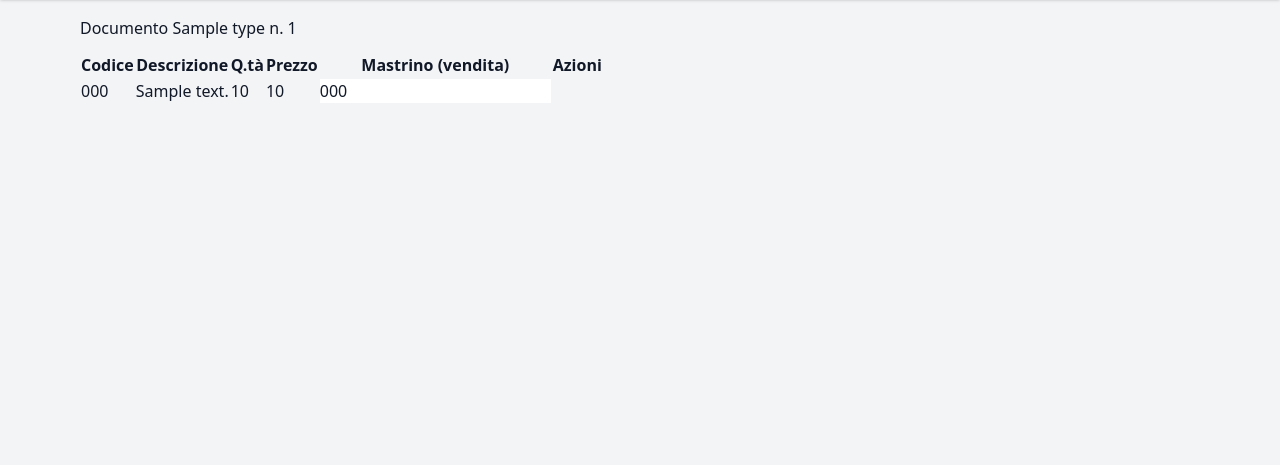
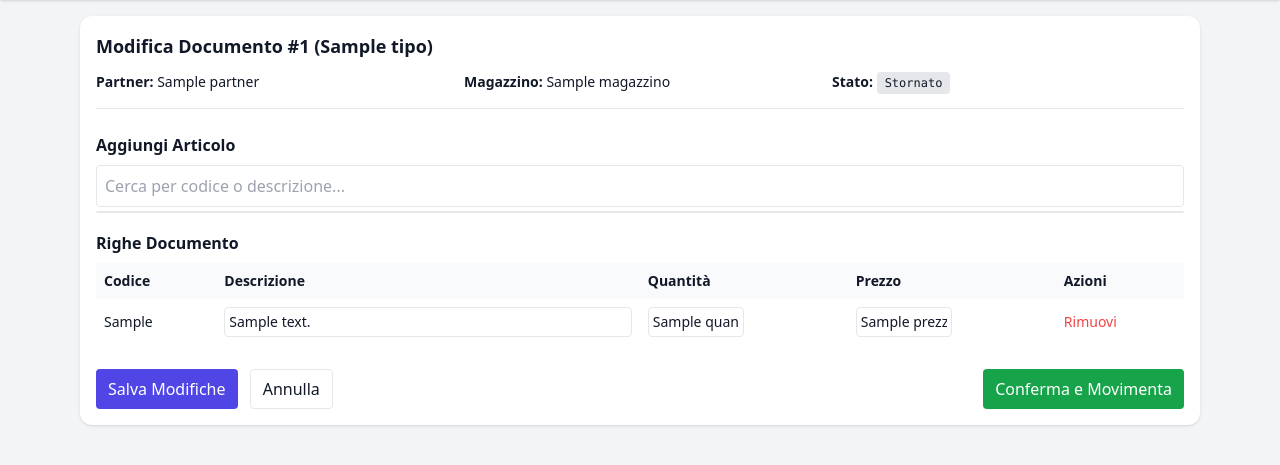
Before and after one commit to acgclimaservice/magazzino, a Flask app: template app/templates/document_edit.html in a window 1280 px wide. Shown: the part 96-561 px from the top of the page. Run offline with Flask 3, Linux system fonts and the light colour scheme; the template is opened without the code that fills it: most values are stand-ins (such as "Sample title", 1, 10 or a date in 2020); some libraries are stand-ins or nearby versions.

Commit message:
Update document_edit.html

```diff
--- a/app/templates/document_edit.html
+++ b/app/templates/document_edit.html
@@ -1,49 +1,189 @@
+{% extends "_base.html" %}
+{% block title %}Modifica Documento #{{ doc.id }}{% endblock %}
 
-{% extends "_base.html" %}
 {% block content %}
-<h1>Documento {{ doc.type }} n. {{ doc.number }}</h1>
-<table class="table">
-  <thead><tr><th>Codice</th><th>Descrizione</th><th>Q.tà</th><th>Prezzo</th><th>Mastrino ({{ 'acquisto' if doc.type=='IN' else 'vendita' }})</th><th>Azioni</th></tr></thead>
-  <tbody>
-    {% for ln in doc.lines %}
+<div class="bg-white p-4 rounded-xl shadow">
+  <h1 class="text-lg font-semibold mb-3">Modifica Documento #{{ doc.id }} ({{ doc.tipo }})</h1>
+
+  <!-- Dettagli Documento -->
+  <div class="grid md:grid-cols-3 gap-4 text-sm mb-6 border-b pb-4">
+    <div><strong>Partner:</strong> {{ doc.partner.nome }}</div>
+    <div><strong>Magazzino:</strong> {{ doc.magazzino.nome }}</div>
+    <div><strong>Stato:</strong> <span class="font-mono text-xs px-2 py-1 rounded bg-gray-200">{{ doc.status }}</span></div>
+  </div>
+
+  <!-- Aggiunta Righe Articolo -->
+  <div class="mb-6">
+    <h2 class="font-semibold mb-2">Aggiungi Articolo</h2>
+    <div class="relative">
+      <input type="text" id="articleSearchInput" class="border rounded p-2 w-full" placeholder="Cerca per codice o descrizione...">
+      <div id="searchResults" class="absolute z-10 w-full bg-white border rounded mt-1 shadow-lg max-h-60 overflow-y-auto"></div>
+    </div>
+  </div>
+
+  <!-- Tabella Righe -->
+  <h2 class="font-semibold mb-2">Righe Documento</h2>
+  <form id="documentRowsForm" method="post" action="{{ url_for('docops.save_rows', id=doc.id) }}">
+    <table class="w-full text-sm text-left">
+      <thead class="bg-gray-50">
         <tr>
-        <td>{{ ln.article_code }}</td>
-        <td>{{ ln.description }}</td>
-        <td>{{ ln.quantity }}</td>
-        <td>{{ ln.price }}</td>
-        <td>
-          <input value="{{ ln.mastrino_code }}" data-article="{{ ln.article_code }}" class="mastrino-input">
-          {% if doc.type=='OUT' %}
-            <button class="btn btn-sm propose" data-purchase="{{ ln.purchase_mastrino or '' }}">Suggerisci</button>
-          {% endif %}
-        </td>
-        <td>{% if doc.type=='OUT' %}<span class="badge" data-override="status" style="display:none">Override manuale</span>{% endif %}</td>
+          <th class="p-2">Codice</th>
+          <th class="p-2">Descrizione</th>
+          <th class="p-2">Quantità</th>
+          <th class="p-2">Prezzo</th>
+          <th class="p-2">Azioni</th>
+        </tr>
+      </thead>
+      <tbody id="rowsTableBody">
+        {% for riga in doc.righe %}
+        <tr data-row-id="{{ riga.id }}">
+          <td class="p-2"><input type="hidden" name="rows[{{ loop.index0 }}][articolo_id]" value="{{ riga.articolo_id }}">{{ riga.articolo.codice_interno or riga.articolo.codice_fornitore }}</td>
+          <td class="p-2"><input class="border rounded p-1 w-full" name="rows[{{ loop.index0 }}][descrizione]" value="{{ riga.descrizione }}"></td>
+          <td class="p-2"><input class="border rounded p-1 w-24" name="rows[{{ loop.index0 }}][quantita]" value="{{ riga.quantita|string|replace('.', ',') }}" type="text"></td>
+          <td class="p-2"><input class="border rounded p-1 w-24" name="rows[{{ loop.index0 }}][prezzo]" value="{{ riga.prezzo|string|replace('.', ',') }}" type="text"></td>
+          <td class="p-2"><button type="button" onclick="removeRow(this)" class="text-red-500 hover:text-red-700">Rimuovi</button></td>
         </tr>
         {% endfor %}
       </tbody>
     </table>
+
+    <div class="mt-6 flex justify-between items-center">
+      <div>
+        <button type="submit" class="px-3 py-2 rounded bg-indigo-600 text-white">Salva Modifiche</button>
+        <a href="{{ url_for('documents.document_detail', id=doc.id) }}" class="ml-2 px-3 py-2 rounded border">Annulla</a>
+      </div>
+      <div>
+        <button type="button" onclick="confirmDocument()" class="px-3 py-2 rounded bg-green-600 text-white">Conferma e Movimenta</button>
+      </div>
+    </div>
+  </form>
+</div>
+
+{% endblock %}
+
+{% block scripts %}
 <script>
-document.querySelectorAll('.propose').forEach(btn => {
-  btn.addEventListener('click', async (e) => {
+let rowIndex = {{ doc.righe|length }};
+
+// Funzione per mostrare errori (assicurati che esista nel tuo _base.html o app.js)
+function showError(message) {
+    const hud = document.getElementById('error-hud');
+    if (hud) {
+        hud.textContent = message;
+        hud.classList.remove('hidden');
+        setTimeout(() => hud.classList.add('hidden'), 4000);
+    } else {
+        alert(message); // Fallback
+    }
+}
+
+// Funzione di ricerca articoli (corretta)
+async function searchAndShowArticles(query) {
+    const resultsContainer = document.getElementById('searchResults');
+    const magId = '{{ doc.magazzino_id }}'; // Prende il magazzino dal documento
+
+    if (!query || query.length < 2) {
+        resultsContainer.innerHTML = '';
+        return;
+    }
+
+    resultsContainer.innerHTML = '<div class="p-2 text-gray-500">Ricerca in corso...</div>';
+
+    try {
+        const url = `/api/inventory/search?q=${encodeURIComponent(query)}&magazzino_id=${magId}`;
+        const resp = await fetch(url);
+
+        if (!resp.ok) throw new Error(`Errore di rete: ${resp.status}`);
+
+        const data = await resp.json();
+
+        if (!Array.isArray(data) && data.ok === false) {
+            throw new Error(data.error || 'Errore durante la ricerca.');
+        }
+
+        resultsContainer.innerHTML = '';
+
+        if (data.length === 0) {
+            resultsContainer.innerHTML = '<div class="p-2 text-gray-500">Nessun articolo trovato.</div>';
+            return;
+        }
+
+        data.forEach(art => {
+            const item = document.createElement('a');
+            item.href = '#';
+            item.className = 'block p-2 border-b hover:bg-gray-100 text-sm';
+            item.innerHTML = `
+                <div class="font-semibold">${art.codice_interno || art.codice_fornitore} - ${art.descrizione}</div>
+                <div class="text-xs text-gray-500">Giacenza: ${art.giacenza} | Ultimo costo: ${art.last_cost.toFixed(2)} €</div>
+            `;
+
+            item.addEventListener('click', (e) => {
                 e.preventDefault();
-    const purchase = btn.getAttribute('data-purchase');
-    const row = btn.closest('tr'); const input = row.querySelector('.mastrino-input');
-    const r = await fetch('{{ url_for("documents.propose_sale_mastrino") }}', {
-      method:'POST', headers:{'Content-Type':'application/x-www-form-urlencoded'},
-      body:'purchase_code=' + encodeURIComponent(purchase || input.value)
+                addRowToTable(art);
+                document.getElementById('articleSearchInput').value = '';
+                resultsContainer.innerHTML = '';
             });
-    const js = await r.json(); if(js.sale_code){ input.value = js.sale_code; }
+            resultsContainer.appendChild(item);
         });
+
+    } catch (err) {
+        showError(err.message);
+        resultsContainer.innerHTML = `<div class="p-2 text-red-500">Errore: ${err.message}</div>`;
+        console.error("Errore durante la ricerca:", err);
+    }
+}
+
+// Funzione per aggiungere una riga alla tabella
+function addRowToTable(art) {
+    const tableBody = document.getElementById('rowsTableBody');
+    const newRow = document.createElement('tr');
+
+    const prezzo = (art.last_cost || 0).toFixed(2).replace('.', ',');
+    const quantita = '1,00';
+
+    newRow.innerHTML = `
+        <td class="p-2"><input type="hidden" name="rows[${rowIndex}][articolo_id]" value="${art.articolo_id}">${art.codice_interno || art.codice_fornitore}</td>
+        <td class="p-2"><input class="border rounded p-1 w-full" name="rows[${rowIndex}][descrizione]" value="${art.descrizione}"></td>
+        <td class="p-2"><input class="border rounded p-1 w-24" name="rows[${rowIndex}][quantita]" value="${quantita}" type="text"></td>
+        <td class="p-2"><input class="border rounded p-1 w-24" name="rows[${rowIndex}][prezzo]" value="${prezzo}" type="text"></td>
+        <td class="p-2"><button type="button" onclick="removeRow(this)" class="text-red-500 hover:text-red-700">Rimuovi</button></td>
+    `;
+    tableBody.appendChild(newRow);
+    rowIndex++;
+}
+
+// Funzione per rimuovere una riga
+function removeRow(button) {
+    button.closest('tr').remove();
+}
+
+// Funzione per confermare il documento
+async function confirmDocument() {
+    if (!confirm('Sei sicuro di voler confermare il documento e movimentare il magazzino? L\'operazione non è reversibile.')) {
+        return;
+    }
+    try {
+        const resp = await fetch('{{ url_for("docops.confirm_doc", id=doc.id) }}', { method: 'POST' });
+        const data = await resp.json();
+        if (data.ok) {
+            window.location.href = data.redirect_url;
+        } else {
+            showError(data.error || 'Errore durante la conferma.');
+        }
+    } catch (err) {
+        showError('Errore di rete durante la conferma.');
+    }
+}
+
+
+// Event listener per l'input di ricerca
+document.getElementById('articleSearchInput').addEventListener('input', (e) => {
+    // Semplice debounce per non fare una chiamata ad ogni tasto premuto
+    clearTimeout(this.searchTimeout);
+    this.searchTimeout = setTimeout(() => {
+        searchAndShowArticles(e.target.value);
+    }, 300);
 });
-document.querySelectorAll('.mastrino-input').forEach(inp => {
-  inp.addEventListener('change', async () => {
-    const article = inp.getAttribute('data-article'); const sale = inp.value;
-    const r = await fetch('{{ url_for("documents.override_mastrini") }}', {
-      method:'POST', headers:{'Content-Type':'application/x-www-form-urlencoded'},
-      body:'article_code=' + encodeURIComponent(article) + '&sale_code=' + encodeURIComponent(sale)
-    });
-    const js = await r.json(); if(js.ok){ const b = inp.closest('tr').querySelector('[data-override="status"]'); if(b){ b.style.display='inline-block'; } }
-  });
-});
+
 </script>
 {% endblock %}
```
Lines whose indentation alone changed are shown as unchanged.
